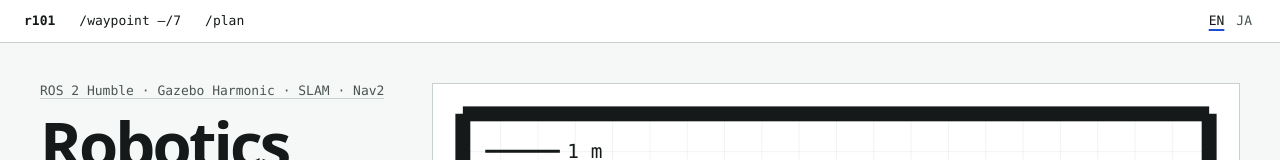
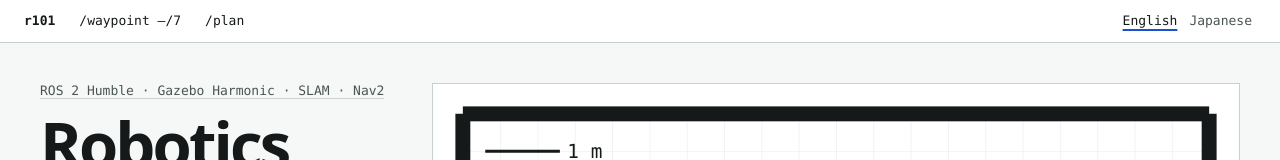
Before and after one commit to AungKaung1928/robotics-101, a React (Vite) app: page / in a window 1280 px wide. Shown: the top 160 px of the page. Built offline with nearby package versions, Linux system fonts and the light colour scheme.

Commit message:
Language switch shows English / Japanese as words in one style, not EN/JA codes

```diff
--- a/src/App.tsx
+++ b/src/App.tsx
@@ -12,7 +12,7 @@ import { waypointValues } from './content/waypoints'
 import Overview from './components/Overview'
 import ScanChapter from './components/ScanChapter'
 import TfChapter from './components/TfChapter'
-import { STRINGS, initialLang, type Lang, type Strings } from './i18n'
+import { LANG_LABEL, STRINGS, initialLang, type Lang, type Strings } from './i18n'
 import { CHAPTER_ICON, Icon } from './icons'
 import type { ChapterMeta } from './anim/contract'
 import { LEVEL_BODY, levelPage, readingIndex, type LevelPage } from './content/levels'
@@ -70,7 +70,7 @@ export default function App() {
         <span>/{lvl ? `${lvl.meta.level}/${lvl.meta.id}` : route.page === 'chapter' ? route.id : 'plan'}</span>
         <span className="langs">
           {(['en', 'ja'] as const).map((l) => (
-            <button key={l} type="button" aria-pressed={lang === l} onClick={() => setLang(l)}>{l.toUpperCase()}</button>
+            <button key={l} type="button" aria-pressed={lang === l} onClick={() => setLang(l)}>{LANG_LABEL[l]}</button>
           ))}
         </span>
       </header>
--- a/src/i18n.ts
+++ b/src/i18n.ts
@@ -1,6 +1,9 @@
 import type { ChapterId } from './lib/route'
 
 export type Lang = 'en' | 'ja'
+
+// Switch labels: English words in one style for every language (his choice 2026-11-23), not codes.
+export const LANG_LABEL: Record<Lang, string> = { en: 'English', ja: 'Japanese' }
 
 const en = {
   title: 'Robotics 101',
```
